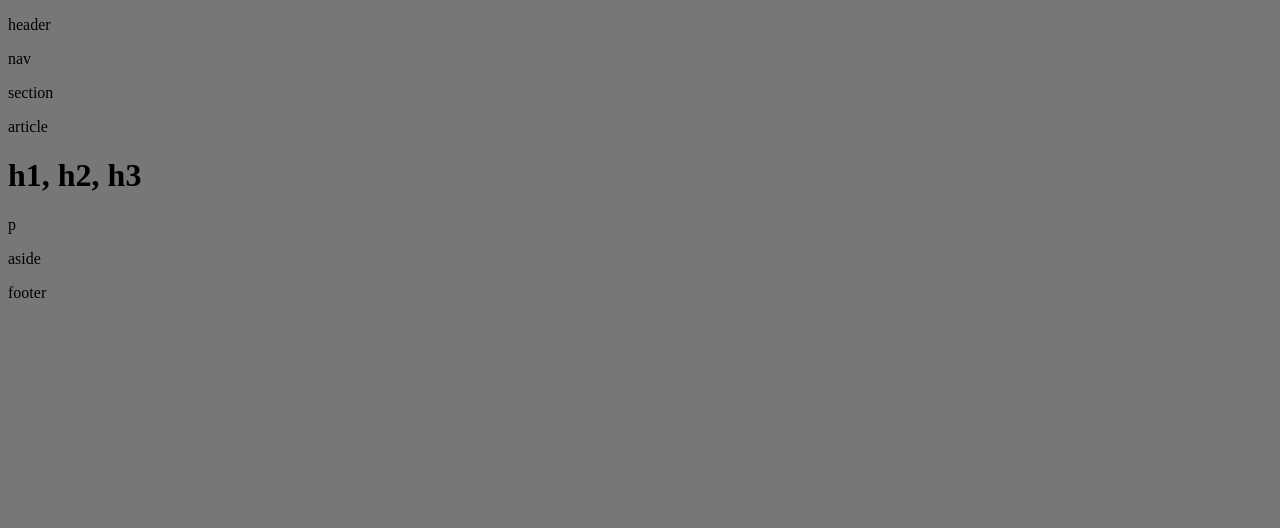
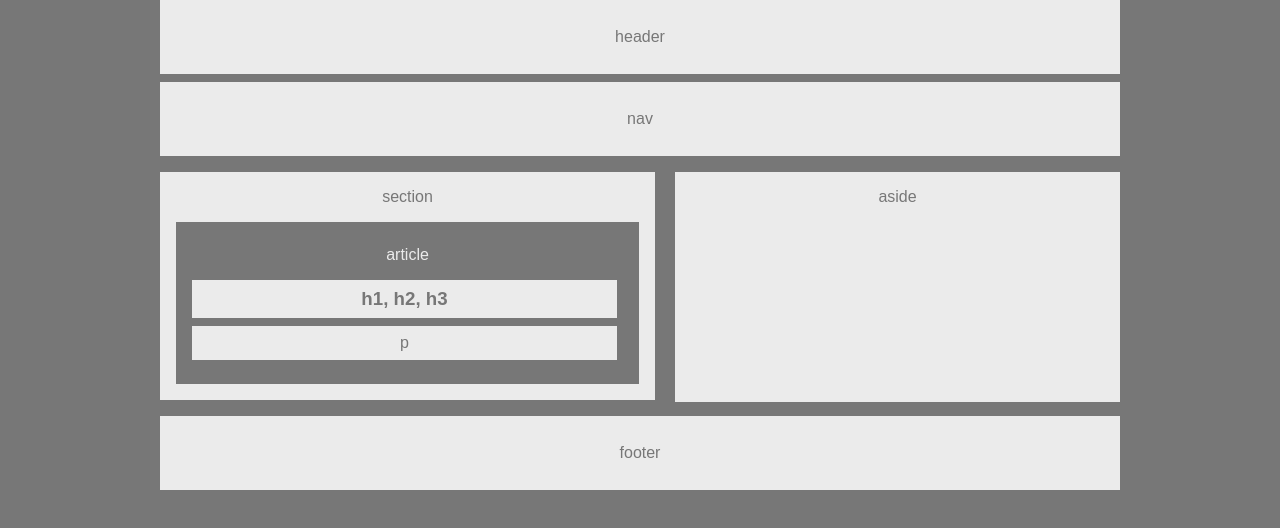
Before and after one commit to MDBValada/HW-WIreframe, a plain HTML site: page index.html in a window 1280 px wide. Drawn offline with Linux system fonts and the light colour scheme.

Commit message:
mostly completed?

```diff
--- a/index.html
+++ b/index.html
@@ -21,8 +21,8 @@
         <p>section</p>
         <div class='article'>
             <p>article</p>
-            <h1>h1, h2, h3</h1>
-            <p>p</p>
+            <h3 class='listed'>h1, h2, h3</h1>
+            <p class='par'>p</p>
         </div>
 
     </div>
--- a/style.css
+++ b/style.css
@@ -1,7 +1,75 @@
 body{
-    font-family: 'Arial', 'Helvetica Neue", "Helvetica", sans-serif;
-    color: '#777';
+
+    font-family: Arial, Helvetica Neue, Helvetica, sans-serif;
+    font-size: 18x;
+    color: #777;
     background: #777;
+    max-width: 960px;
+    margin: auto;
     width: 960px;
-    font-size: 18x;
+
 }
+.header{
+    width: 960px;
+    background: #ebebeb;
+    text-align: center;
+    padding: 12px 0px;
+    margin-bottom: 8px;
+}
+
+.nav{
+    width: 960px;
+    background: #ebebeb;
+    text-align: center;
+    padding: 12px 0px;
+    margin-bottom: 16px;
+}
+.section{
+    float:left;
+    width: 495px;
+    background: #ebebeb;
+    text-align: center;
+    margin: 0px 16px 16px 0px;
+}
+
+.article{
+    color: #ebebeb;
+    width:463px;
+    background: #777;
+    margin: 16px;
+    padding: 8px 0px;
+}
+
+.listed{
+    background: #ebebeb;
+    color: #777;
+    width:425px;
+    padding: 8px 0px;
+    margin: 0px 0px 8px 16px;
+}
+
+.par{
+    background: #ebebeb;
+    color: #777;
+    width:425px;
+    padding: 8px 0px;
+    margin: 0px 0px 16px 16px;
+}
+
+.aside{
+    text-align: center;
+    width: 445px;
+    background: #ebebeb;
+    float: right;
+    height: 230px;
+
+}
+.footer{
+    margin: 0px, 16px;
+    text-align: center;
+    clear: both;
+    width: 960px;
+    background: #ebebeb;
+    margin-top: 16px;
+    padding: 12px 0px;
+}
```
